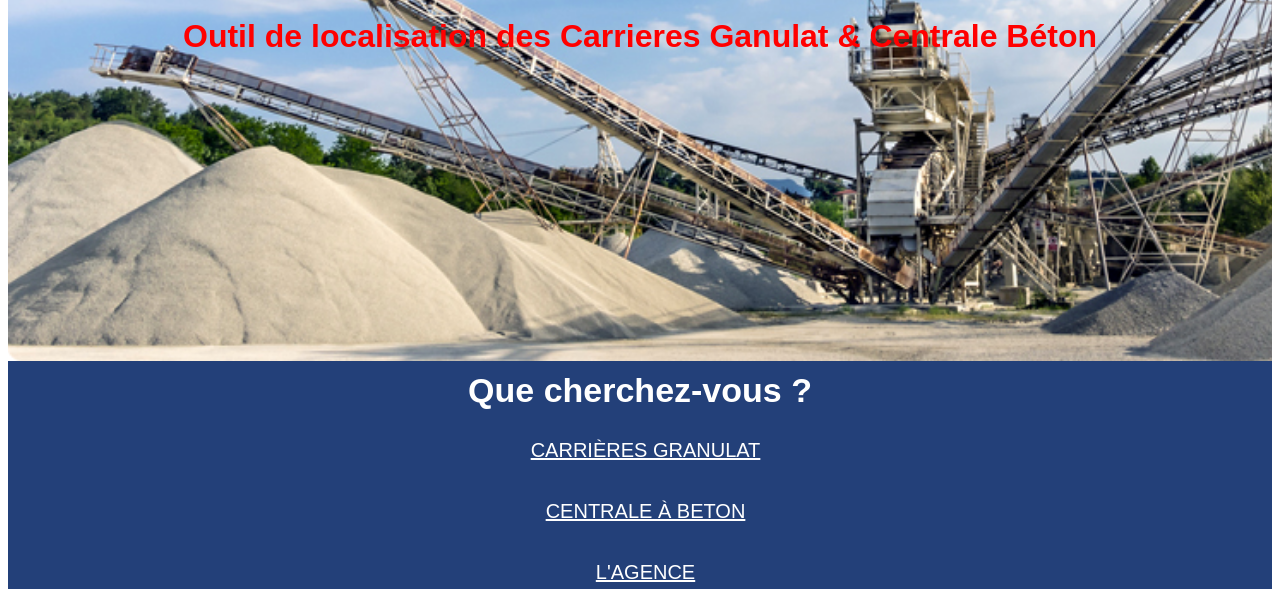
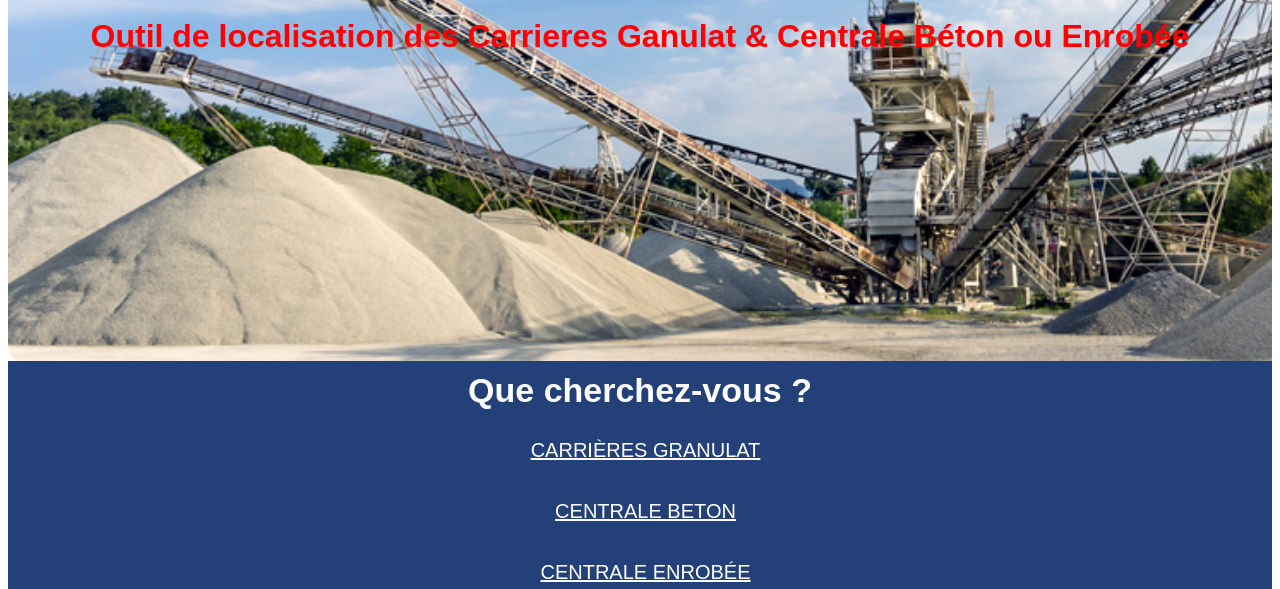
Before and after one commit to Mac-Pyth/sogea, a plain HTML site: page index.html in a window 1280 px wide. Shown: the part 211-800 px from the top of the page. Drawn offline with Linux system fonts and the light colour scheme.

Commit message:
Add files via upload

```diff
--- a/index.html
+++ b/index.html
@@ -13,7 +13,7 @@
     <!-- partie haute-->
     <div class="banniereH">
         <img class="logo" src="logo1.png"/>
-        <h1 style= color:red >Outil de localisation des Carrieres Ganulat & Centrale Béton</h1>
+        <h1 style= color:red >Outil de localisation des Carrieres Ganulat & Centrale Béton ou Enrobée</h1>
         <br><br><br><br><br><br><br><br><br><br><br><br><br><br><br><br><br>
     </div>
 
@@ -24,7 +24,9 @@
 
             <a style="color:white; padding-left: 11px" href="https://www.google.com/maps/d/edit?mid=1WJzJrB1kGZPlavvGmABb4ESzXON8cSN6&usp=sharing" target="_blank">CARRIÈRES GRANULAT</a>
             <br>
-            <a style="color:white; padding-left: 11px" href="https://www.google.com/maps/d/edit?mid=1Ael1AYcITZQ_gP5CXn5R9_PLyC2rDJL_&usp=sharing" target="_blank">CENTRALE À BETON</a>
+            <a style="color:white; padding-left: 11px" href="https://www.google.com/maps/d/edit?mid=1Ael1AYcITZQ_gP5CXn5R9_PLyC2rDJL_&usp=sharing" target="_blank">CENTRALE BETON</a>
+            <br>
+            <a style="color:white; padding-left: 11px" href="https://www.google.com/maps/d/edit?mid=1q6XeRvncbj-u63VEjOSdYEje4YCdZcv1&usp=sharing" target="_blank">CENTRALE ENROBÉE</a>
             <br>
             <a style="color:white; padding-left: 11px" href="https://www.google.fr/maps/place/48%C2%B002'27.4%22N+1%C2%B055'35.4%22W" target="_blank">L'AGENCE</a>
             <br>
```
